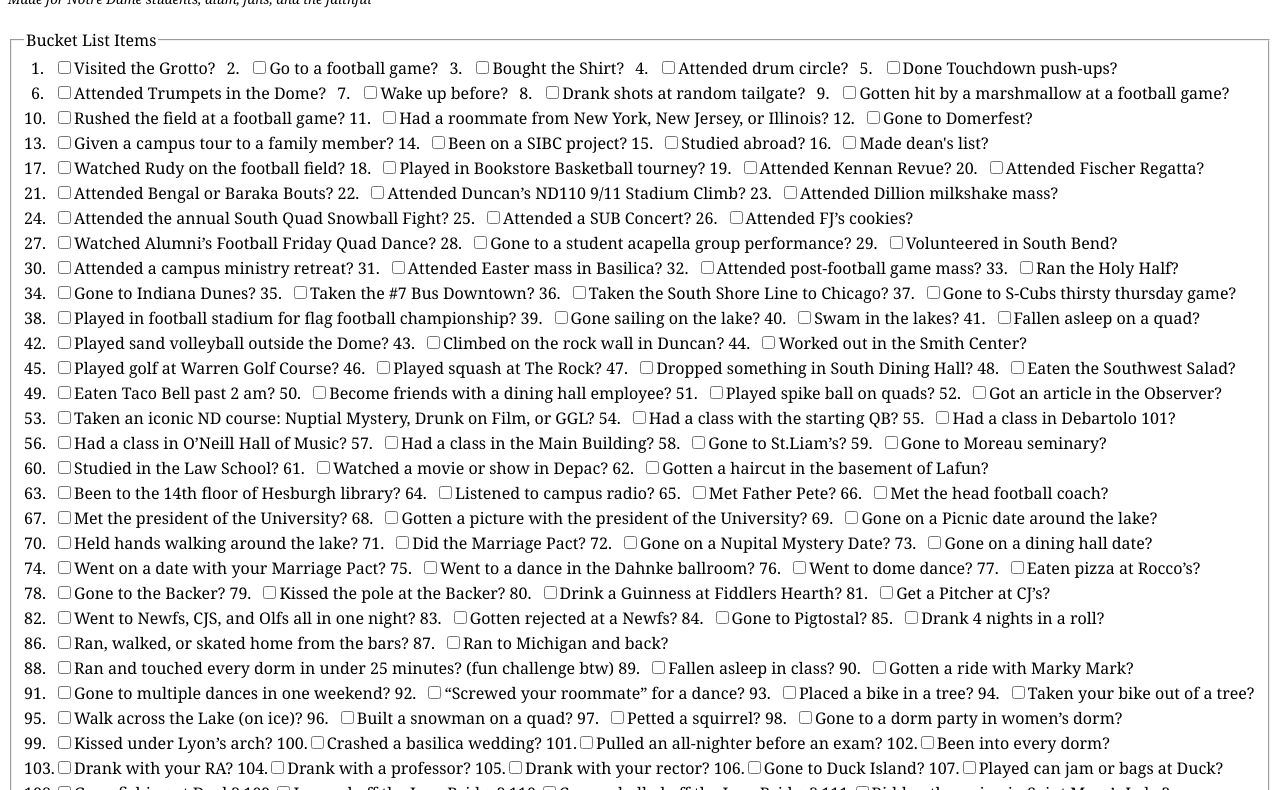
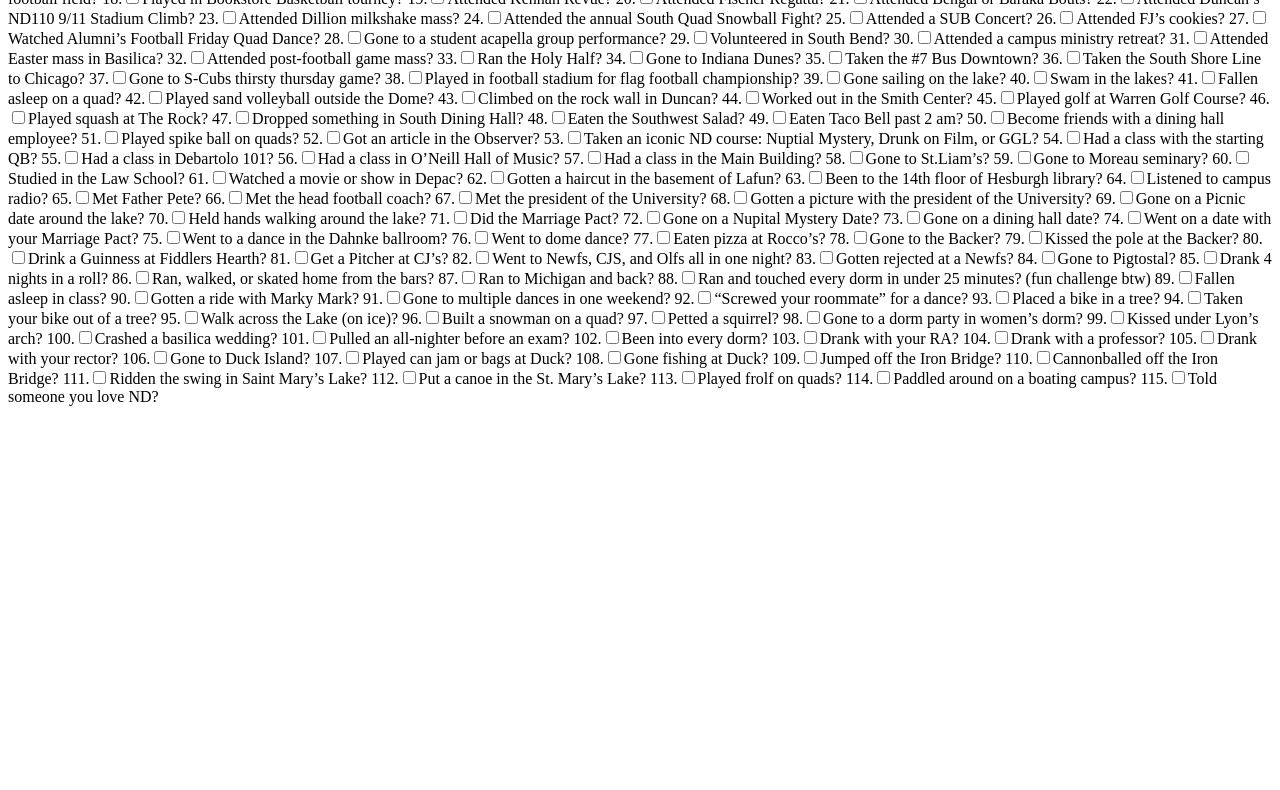
Before and after one commit to drewbraaten/ND100, a plain HTML site: page index.html in a window 1280 px wide. Shown: the part 80-870 px from the top of the page. After the commit the page ends 800 px from the top, so only its background shows below. Drawn offline with Linux system fonts and the light colour scheme.

Commit message:
Update index.html

```diff
--- a/index.html
+++ b/index.html
@@ -1,52 +1,4 @@
-<!DOCTYPE html>
-<html lang="en">
-<head>
-    <meta charset="UTF-8">
-    <meta name="viewport" content="width=device-width, initial-scale=1.0">
-    <title>The ND 100</title>
-	<script async src="https://pagead2.googlesyndication.com/pagead/js/adsbygoogle.js?client=ca-pub-1299703617624835"
-     crossorigin="anonymous"></script>
-	<meta name="google-adsense-account" content="ca-pub-1299703617624835">
-    <style>
-        body {
-            font-family: Georgia, sans-serif;
-        }
-        label {
-            display: block;
-            margin-bottom: 5px;
-        }
-        #score {
-            font-weight: bold;
-        }
-	      .checkbox-label {
-        display: inline-block;
-        margin-bottom: 3px; /* Adjust this value to control the vertical spacing */
-    }
-
-    .checkbox-label span {
-        width: 20px; /* Adjust this value to accommodate larger numbers */
-        display: inline-block;
-        text-align: right;
-        margin-right: 10px;
-    }
-        h1 {
-            margin-bottom: 3px;
-        }
-        /* Add padding to create space between the script and the bucket list */
-        #script {
-            padding-bottom: 20px;
-            display: block;
-        }
-    </style>
-</head>
-<body>
-    <h1>The Domer Test</h1>
-    <!-- Added script in italics with small font and ID for styling -->
-    <em id="script"><small>Made for Notre Dame students, alum, fans, and the faithful</small></em>
-    <form id="bucketListForm">
-        <fieldset>
-            <legend>Bucket List Items</legend>
-                       <label class="checkbox-label"><span>1.</span><input type="checkbox" name="visited_grotto">Visited the Grotto?</label>
+<label class="checkbox-label"><span>1.</span><input type="checkbox" name="visited_grotto">Visited the Grotto?</label>
 <label class="checkbox-label"><span>2.</span><input type="checkbox" name="go_to_football_game">Go to a football game?</label>
 <label class="checkbox-label"><span>3.</span><input type="checkbox" name="bought_shirt">Bought the Shirt?</label>
 <label class="checkbox-label"><span>4.</span><input type="checkbox" name="attended_drum_circle">Attended drum circle?</label>
@@ -161,25 +113,3 @@
 <label class="checkbox-label"><span>113.</span><input type="checkbox" name="played_frolf_on_quads">Played frolf on quads?</label>
 <label class="checkbox-label"><span>114.</span><input type="checkbox" name="paddled_around_on_a_boating_campus">Paddled around on a boating campus?</label>
 <label class="checkbox-label"><span>115.</span><input type="checkbox" name="told_someone_you_love_nd">Told someone you love ND?</label>
-            <!-- Add more checkboxes here -->
-            <!-- For simplicity, only including the first two checkboxes -->
-        </fieldset>
-        <button type="button" onclick="calculateScore()">Calculate Score</button>
-    </form>
-    <p id="score"></p>
-    <p>Check out the <a href="https://www.youtube.com/watch?v=-QJk0ZpwRHY&t=68s&ab_channel=DrewBraaten">Biggest Party in Notre Dame History</a></p>
-
-    <script>
-        function calculateScore() {
-            var checkboxes = document.querySelectorAll('input[type="checkbox"]');
-            var score = 0;
-            checkboxes.forEach(function(checkbox) {
-                if (checkbox.checked) {
-                    score++;
-                }
-            });
-            document.getElementById('score').textContent = "Your final score: " + score + " / 115";
-        }
-    </script>
-</body>
-</html>
```
